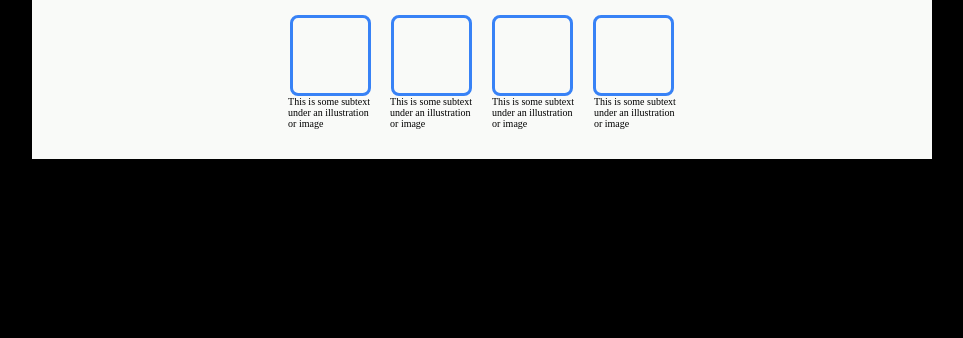
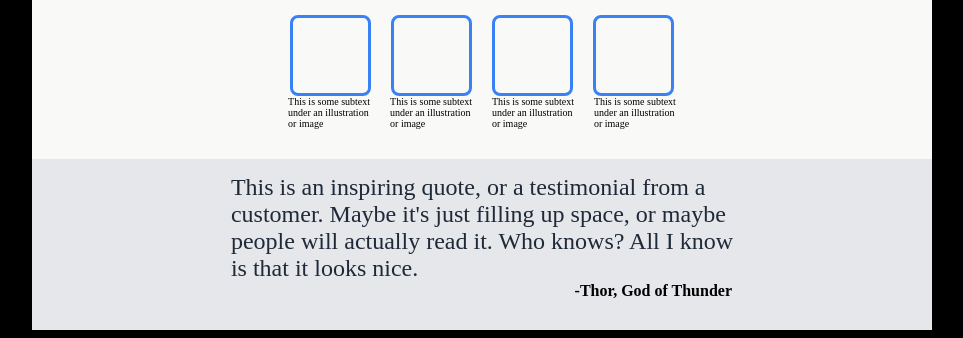
Before and after one commit to IsraelWiseman/first-landing-page, a plain HTML site: page index.html in a window 1280 px wide. Shown: the part 587-925 px from the top of the page, without its empty margins (158-1121 px from the left). Before the commit the page ends 800 px from the top, so only its background shows below. Drawn offline with Linux system fonts and the light colour scheme.

Commit message:
add content of third section and style it.

```diff
--- a/index.html
+++ b/index.html
@@ -66,13 +66,21 @@
             <div>This is some subtext <br> under an illustration <br> or image</div>
             <div>This is some subtext <br> under an illustration <br> or image</div>
             <div>This is some subtext <br> under an illustration <br> or image</div>
+        </div>
+    </div>
 
+    <div class="third-section">
 
+        <div class="third-section-content">
+            This is an inspiring quote, or a testimonial from a <br> customer.
+            Maybe it's just filling up space, or maybe <br> people will actually
+            read it. Who knows? All I know <br> is that it looks nice.
         </div>
 
-
+        <div class="thor">
+           <b>-Thor, God of Thunder</b>
+        </div>
     </div>
-
 
 
 
--- a/style.css
+++ b/style.css
@@ -127,7 +127,35 @@ a {
 
   .second-section {
     background-color:#f9faf8;
+
+  }
+
+
+  .third-section {
+
+    background-color: #e5e7eb;
+    text-align: start;
+  }
+
+  .second-section, .third-section {
     margin-left: 150px;
     margin-right: 150px;
     padding:15px 50px 30px 50px
+
   }
+
+  .third-section-content {
+    display: flex;
+    justify-content: center;
+    font-size: 24px;
+    font-style: light italic;
+    color: #1f2937;
+    flex-shrink: 1;
+  }
+
+  .thor {
+    display: flex;
+    justify-content: flex-end;
+    margin-right: 150px;
+
+  }
```
